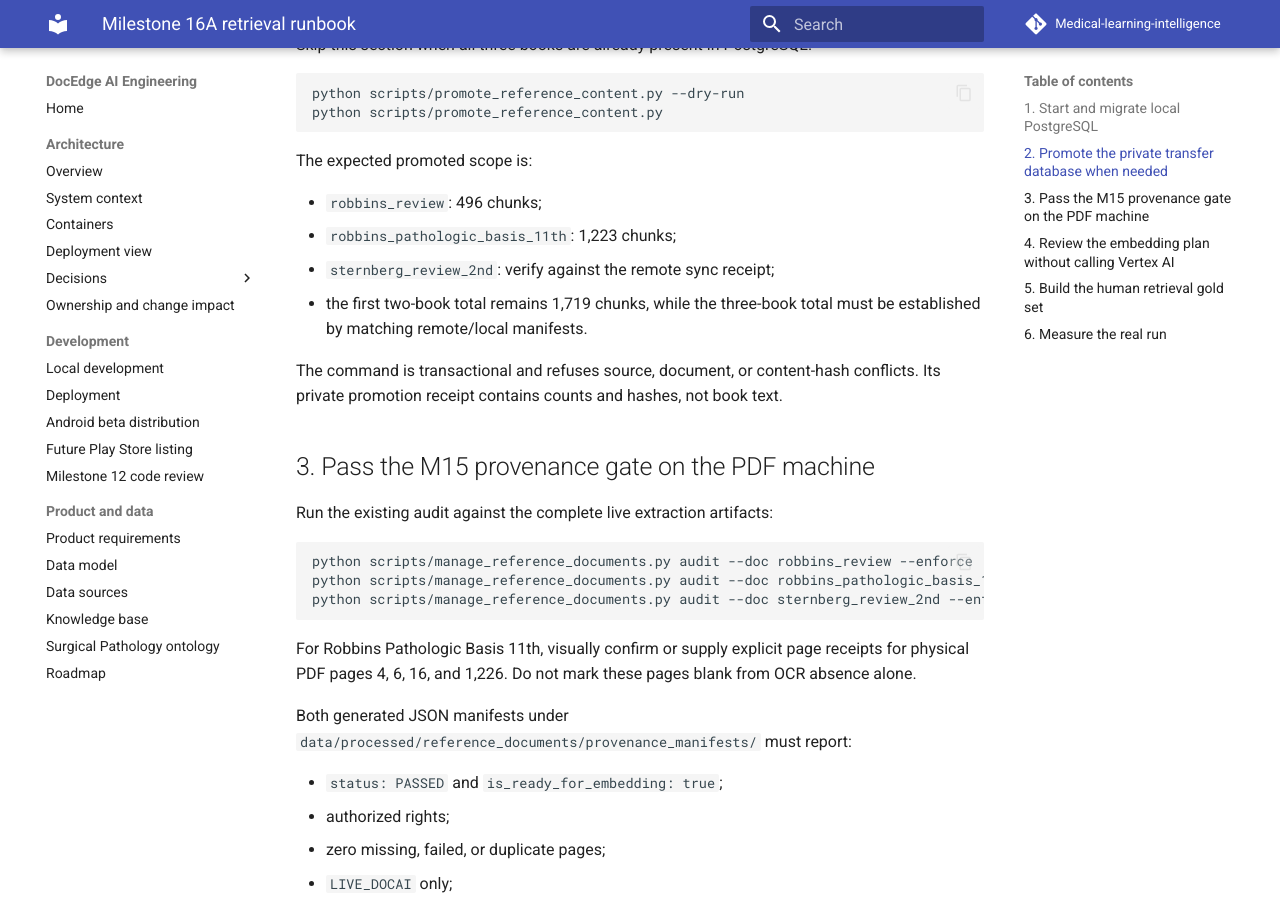
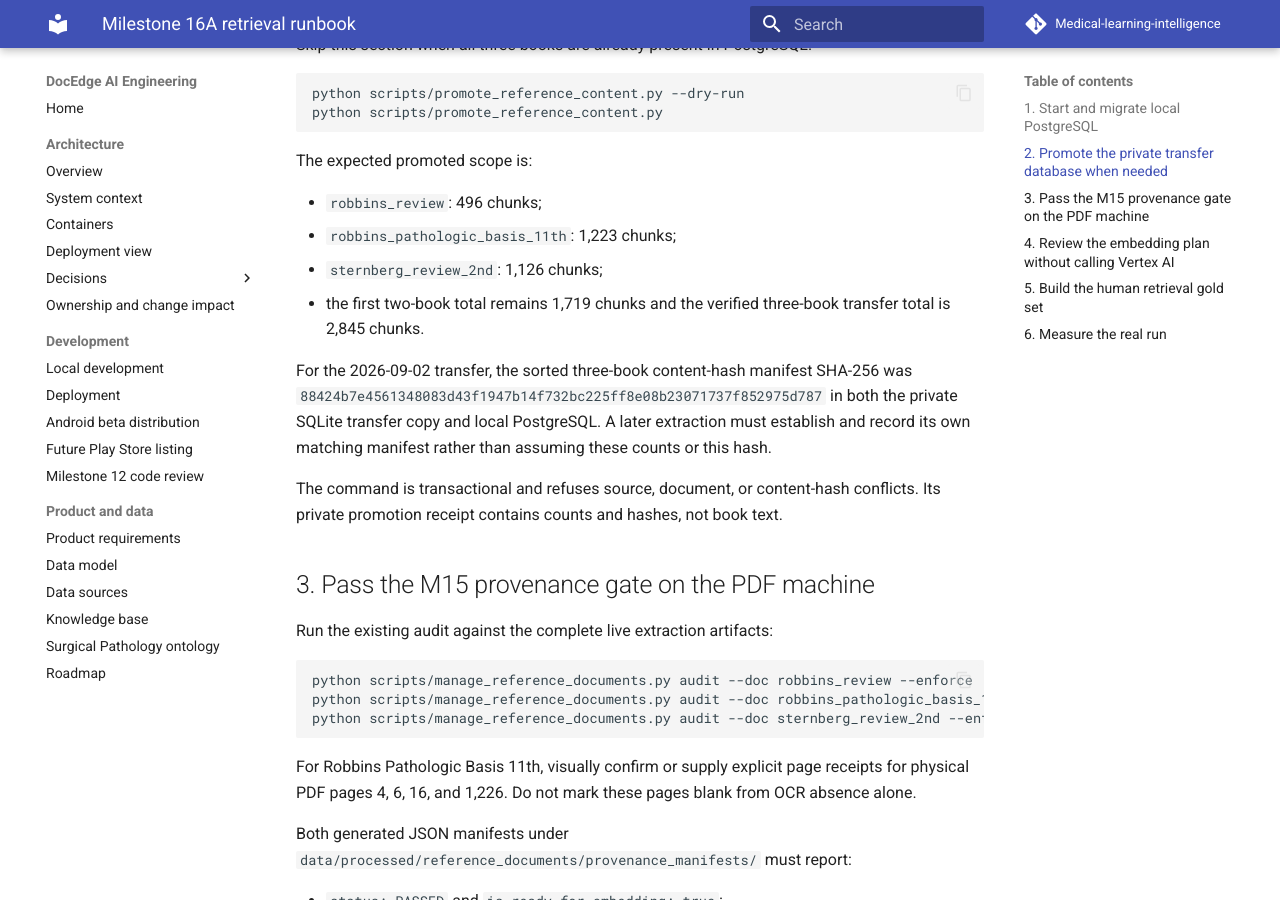
Before and after one commit to RaghulXander/Medical-learning-intelligence, an MkDocs documentation site: the page built from docs/M16A_RETRIEVAL_RUNBOOK.md, in a window 1280 px wide and 900 px high, scrolled down 533 px. Built offline with MkDocs 1.6.1 and Material for MkDocs 9.7.7, drawn with Linux system fonts in a browser that asks for light colours; comment, search, counter and statistics services are not loaded.

Commit message:
docs: record verified three-book RAG corpus

```diff
--- a/docs/M16A_RETRIEVAL_RUNBOOK.md
+++ b/docs/M16A_RETRIEVAL_RUNBOOK.md
@@ -27,9 +27,15 @@ The expected promoted scope is:
 
 - `robbins_review`: 496 chunks;
 - `robbins_pathologic_basis_11th`: 1,223 chunks;
-- `sternberg_review_2nd`: verify against the remote sync receipt;
-- the first two-book total remains 1,719 chunks, while the three-book total must
-  be established by matching remote/local manifests.
+- `sternberg_review_2nd`: 1,126 chunks;
+- the first two-book total remains 1,719 chunks and the verified three-book
+  transfer total is 2,845 chunks.
+
+For the 2026-09-02 transfer, the sorted three-book content-hash manifest SHA-256
+was `88424b7e4561348083d43f1947b14f732bc225ff8e08b23071737f852975d787` in
+both the private SQLite transfer copy and local PostgreSQL. A later extraction
+must establish and record its own matching manifest rather than assuming these
+counts or this hash.
 
 The command is transactional and refuses source, document, or content-hash
 conflicts. Its private promotion receipt contains counts and hashes, not book
```
Also changed, not shown: 1 other file.
